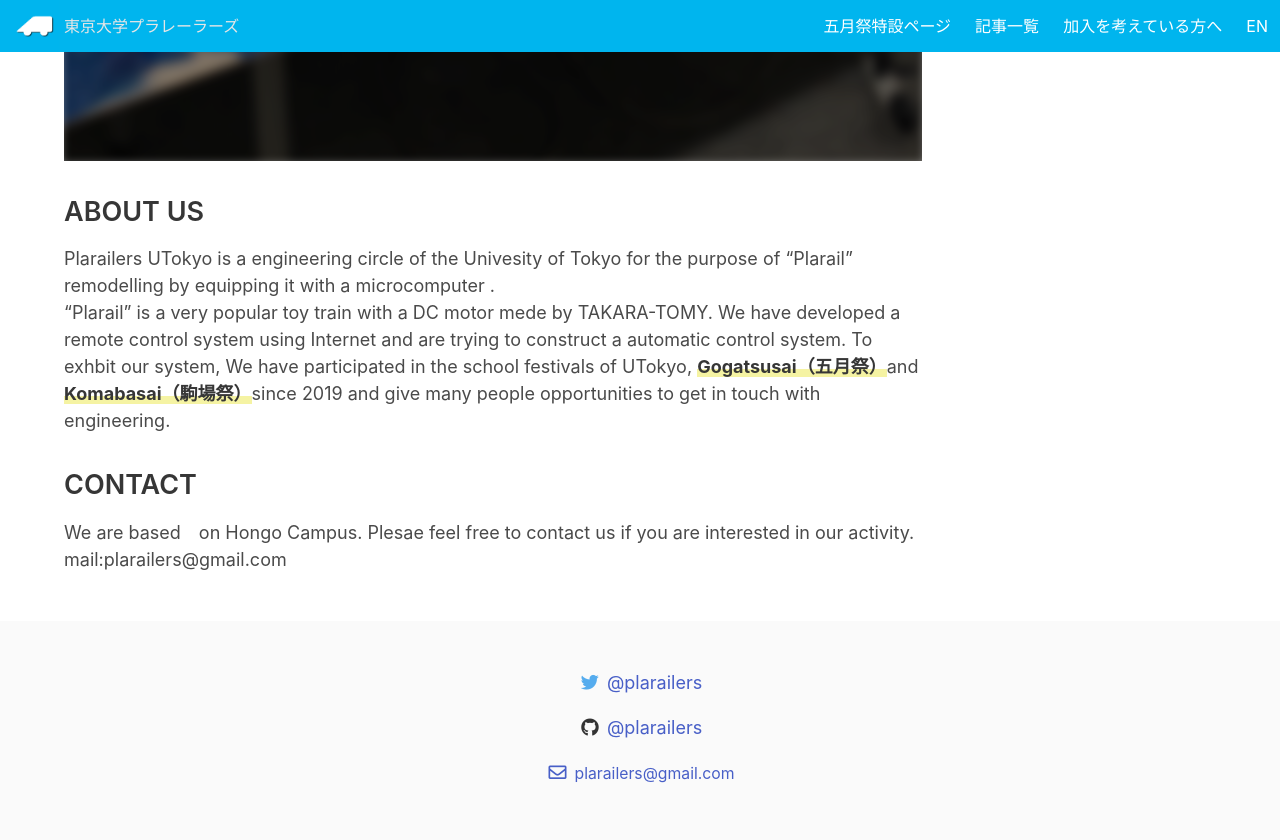
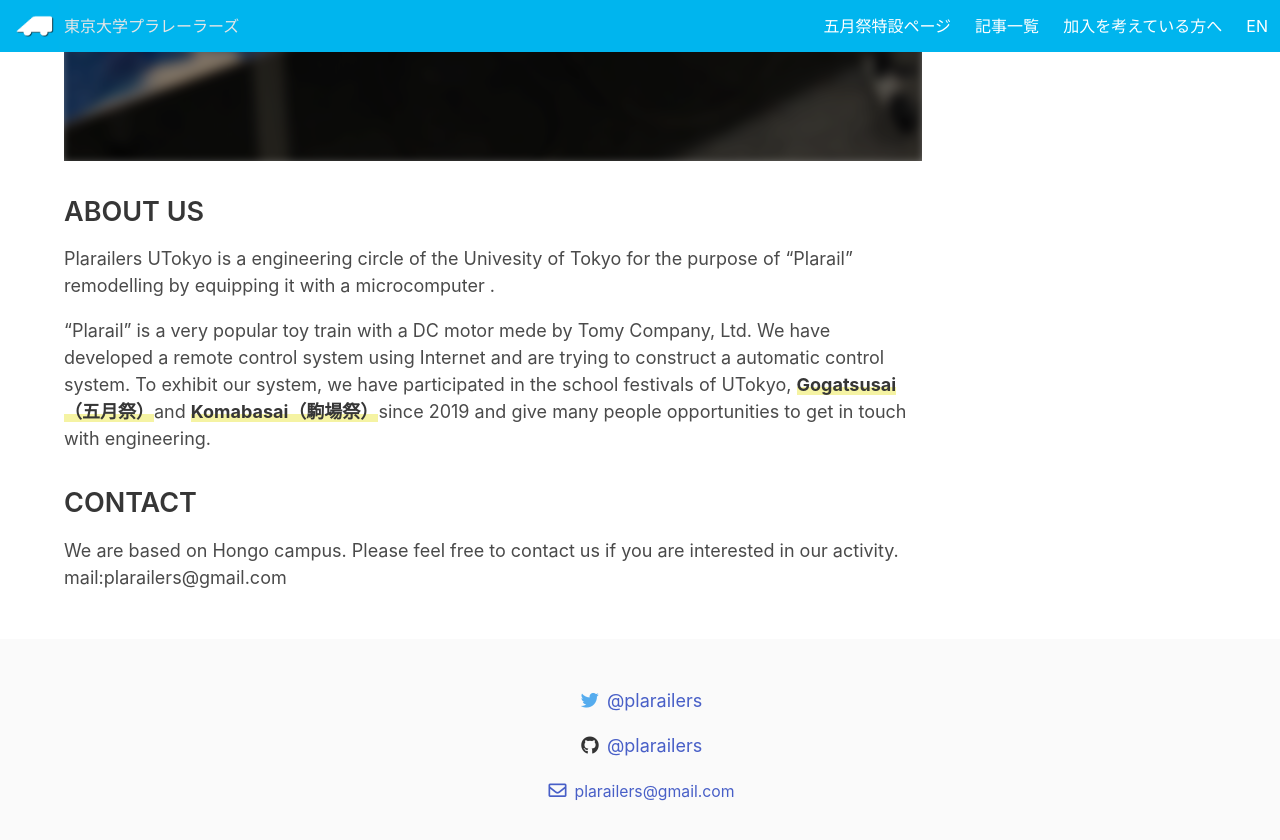
Before and after one commit to plarailers/plarailers.github.io, a Jekyll site: the page built from english/index.html, in a window 1280 px wide and 900 px high, scrolled down 971 px. Shown: the top 840 px of the window. Built offline with Jekyll 4.4.1, drawn with Linux system fonts in a browser that asks for light colours; nearby versions of some CDN libraries; comment, search, counter and statistics services are not loaded.

Commit message:
Update index.html

```diff
--- a/english/index.html
+++ b/english/index.html
@@ -16,16 +16,18 @@
   ABOUT US
 </h3>
 <p>
-Plarailers UTokyo is a engineering circle of the Univesity of Tokyo for the purpose of “Plarail”  remodelling by equipping it with a microcomputer .<BR>
-“Plarail” is a very popular toy train with a DC motor mede by TAKARA-TOMY. We have developed a remote control system using Internet and are trying to construct a automatic control system.
-To exhbit our system, We have participated in the school festivals of UTokyo, <strong>Gogatsusai（五月祭）</strong>and <strong>Komabasai（駒場祭）</strong>since 2019 and give many people opportunities to get in touch with engineering.
+Plarailers UTokyo is a engineering circle of the Univesity of Tokyo for the purpose of “Plarail”  remodelling by equipping it with a microcomputer .
+</p>
+<p>
+“Plarail” is a very popular toy train with a DC motor mede by Tomy Company, Ltd. We have developed a remote control system using Internet and are trying to construct a automatic control system.
+To exhibit our system, we have participated in the school festivals of UTokyo, <strong>Gogatsusai（五月祭）</strong>and <strong>Komabasai（駒場祭）</strong>since 2019 and give many people opportunities to get in touch with engineering.
 </p>
 <h3>
      CONTACT
 </h3>
 <p>
-We are based　on Hongo Campus.
-Plesae feel free to contact us if you are interested in our activity.
+We are based on Hongo campus.
+Please feel free to contact us if you are interested in our activity.
 <br>
 mail:plarailers@gmail.com
 </p>
```
